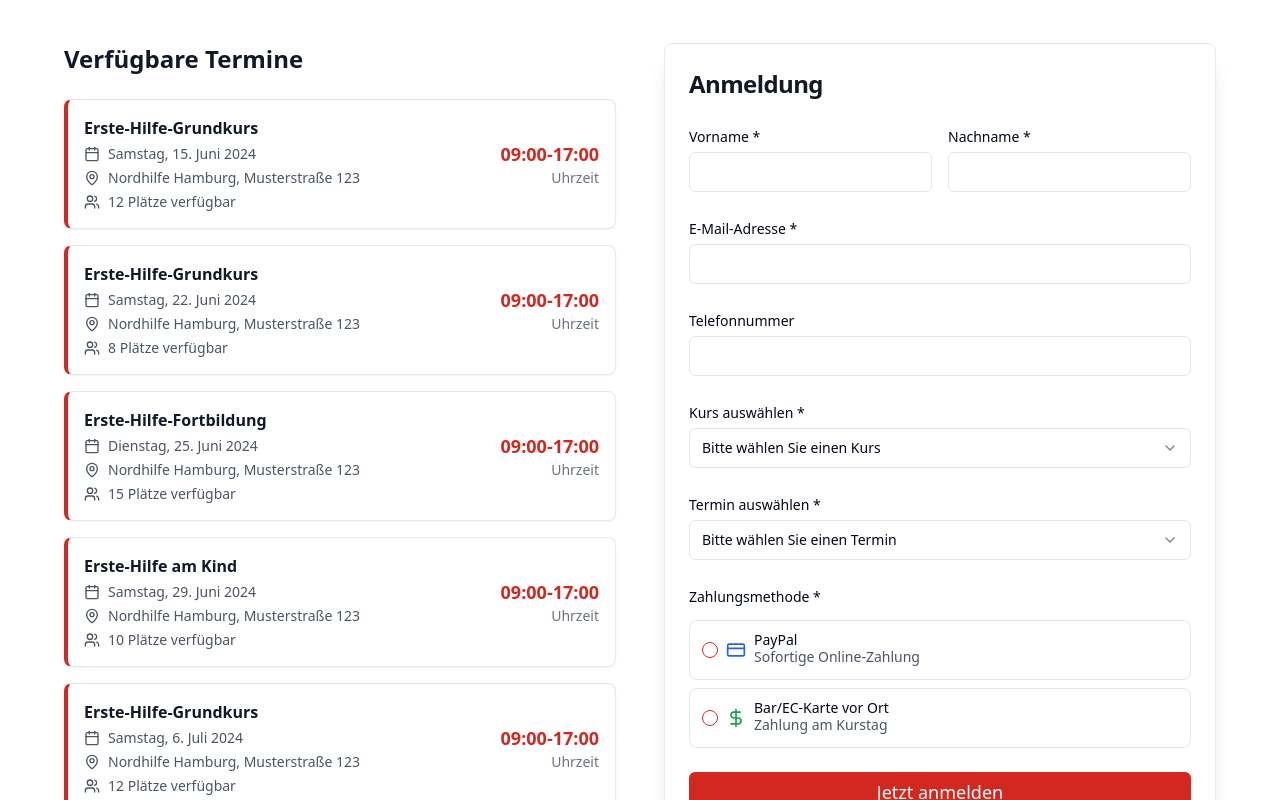
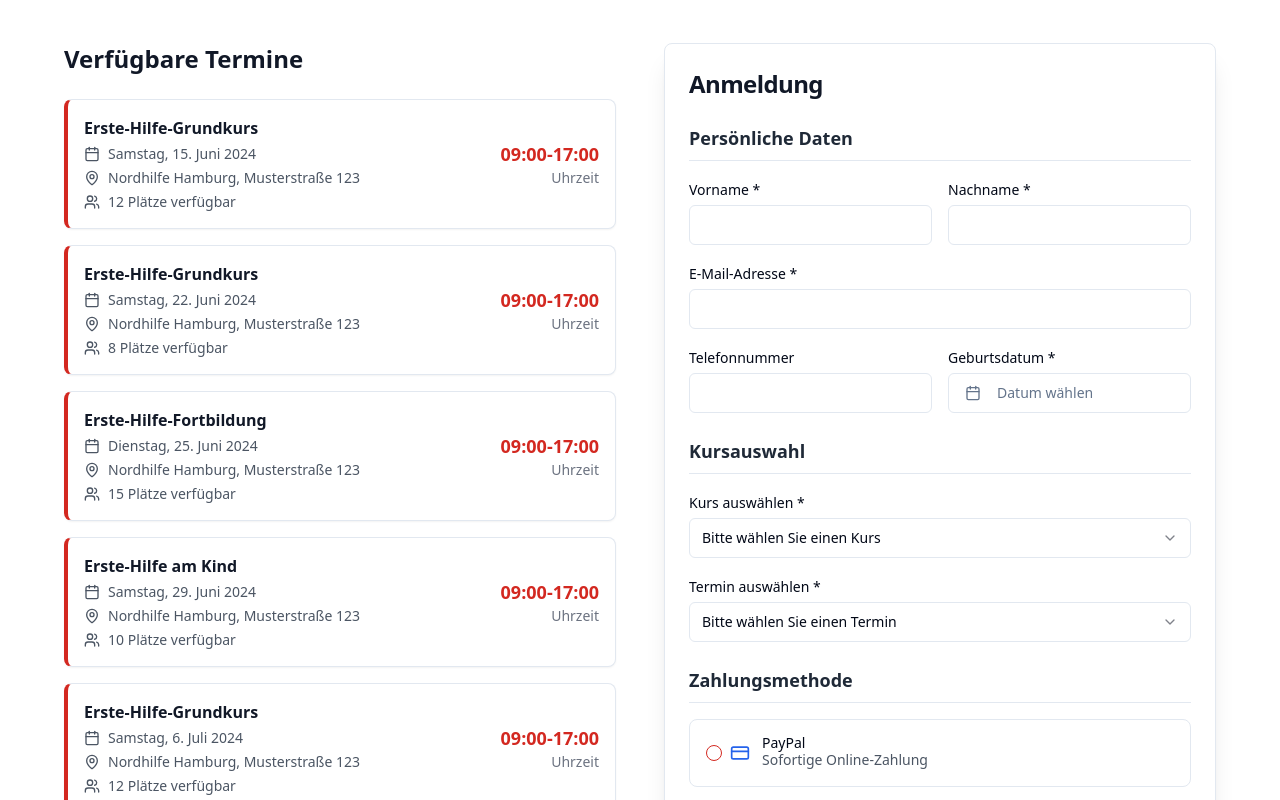
Before and after one commit to avn-dev/nordhilfe-kurs-anmeldung-rot, a React (Vite) app: page / in a window 1280 px wide. Shown: the part 1800-2600 px from the top of the page. Built offline with nearby package versions, Linux system fonts and the light colour scheme.

Commit message:
Add birthdate field to booking form
Added birthdate field to the booking form.  Prepared the form for POST requests to the backend and PayPal integration.

```diff
--- a/package.json
+++ b/package.json
@@ -25,7 +25,7 @@
     "@radix-ui/react-label": "^2.1.0",
     "@radix-ui/react-menubar": "^1.1.1",
     "@radix-ui/react-navigation-menu": "^1.2.0",
-    "@radix-ui/react-popover": "^1.1.1",
+    "@radix-ui/react-popover": "^1.1.14",
     "@radix-ui/react-progress": "^1.1.0",
     "@radix-ui/react-radio-group": "^1.2.0",
     "@radix-ui/react-scroll-area": "^1.1.0",
--- a/src/components/BookingSection.tsx
+++ b/src/components/BookingSection.tsx
@@ -1,4 +1,3 @@
-
 import { useState } from 'react';
 import { Button } from '@/components/ui/button';
 import { Card, CardContent, CardHeader, CardTitle } from '@/components/ui/card';
@@ -6,8 +5,12 @@ import { Input } from '@/components/ui/input';
 import { Label } from '@/components/ui/label';
 import { Select, SelectContent, SelectItem, SelectTrigger, SelectValue } from '@/components/ui/select';
 import { RadioGroup, RadioGroupItem } from '@/components/ui/radio-group';
-import { Calendar, MapPin, Users, CreditCard, DollarSign } from 'lucide-react';
+import { Calendar, MapPin, Users, CreditCard, DollarSign, CalendarIcon } from 'lucide-react';
 import { toast } from '@/hooks/use-toast';
+import { Calendar as CalendarComponent } from '@/components/ui/calendar';
+import { Popover, PopoverContent, PopoverTrigger } from '@/components/ui/popover';
+import { format } from 'date-fns';
+import { cn } from '@/lib/utils';
 
 const BookingSection = () => {
   const [formData, setFormData] = useState({
@@ -15,10 +18,13 @@ const BookingSection = () => {
     lastName: '',
     email: '',
     phone: '',
+    birthDate: undefined as Date | undefined,
     course: '',
     date: '',
     paymentMethod: ''
   });
+
+  const [isSubmitting, setIsSubmitting] = useState(false);
 
   const availableDates = [
     { id: '1', date: '2024-06-15', time: '09:00-17:00', course: 'Erste-Hilfe-Grundkurs', spots: 12 },
@@ -32,7 +38,7 @@ const BookingSection = () => {
   const handleSubmit = async (e: React.FormEvent) => {
     e.preventDefault();
 
-    if (!formData.firstName || !formData.lastName || !formData.email || !formData.course || !formData.date || !formData.paymentMethod) {
+    if (!formData.firstName || !formData.lastName || !formData.email || !formData.birthDate || !formData.course || !formData.date || !formData.paymentMethod) {
       toast({
         title: "Fehler",
         description: "Bitte füllen Sie alle Pflichtfelder aus.",
@@ -41,23 +47,44 @@ const BookingSection = () => {
       return;
     }
 
-    // Hier wird später die Verbindung zum Laravel-Backend implementiert
+    setIsSubmitting(true);
+
     try {
-      console.log('Kursbuchung wird an Laravel-Backend gesendet:', formData);
+      console.log('Buchungsanfrage wird an Laravel-Backend gesendet:', {
+        ...formData,
+        birthDate: formData.birthDate?.toISOString().split('T')[0] // Format: YYYY-MM-DD
+      });
 
-      // TODO: API-Call zum Laravel-Backend
-      // const response = await fetch('/api/bookings', {
-      //   method: 'POST',
-      //   headers: { 'Content-Type': 'application/json' },
-      //   body: JSON.stringify(formData)
-      // });
+      // POST request an Laravel-Backend
+      const response = await fetch('/api/bookings', {
+        method: 'POST',
+        headers: {
+          'Content-Type': 'application/json',
+          'Accept': 'application/json'
+        },
+        body: JSON.stringify({
+          ...formData,
+          birthDate: formData.birthDate?.toISOString().split('T')[0]
+        })
+      });
+
+      if (!response.ok) {
+        throw new Error('Fehler bei der Buchungsanfrage');
+      }
+
+      const data = await response.json();
 
       if (formData.paymentMethod === 'paypal') {
+        // PayPal-URL vom Backend erhalten und in neuem Tab öffnen
+        if (data.paypal_url) {
+          window.open(data.paypal_url, '_blank');
           toast({
-          title: "PayPal-Zahlung wird verarbeitet...",
-          description: "Sie werden zu PayPal weitergeleitet.",
+            title: "PayPal-Zahlung",
+            description: "PayPal wurde in einem neuen Tab geöffnet. Schließen Sie die Zahlung dort ab.",
           });
-        // TODO: PayPal-Integration über Laravel-Backend
+        } else {
+          throw new Error('PayPal-URL nicht erhalten');
+        }
       } else {
         toast({
           title: "Anmeldung erfolgreich!",
@@ -65,26 +92,31 @@ const BookingSection = () => {
         });
       }
 
-      // Form zurücksetzen
+      // Form zurücksetzen nach erfolgreicher Buchung
       setFormData({
         firstName: '',
         lastName: '',
         email: '',
         phone: '',
+        birthDate: undefined,
         course: '',
         date: '',
         paymentMethod: ''
       });
+
     } catch (error) {
+      console.error('Buchungsfehler:', error);
       toast({
         title: "Fehler",
         description: "Bei der Anmeldung ist ein Fehler aufgetreten. Bitte versuchen Sie es erneut.",
         variant: "destructive"
       });
+    } finally {
+      setIsSubmitting(false);
     }
   };
 
-  const handleInputChange = (field: string, value: string) => {
+  const handleInputChange = (field: string, value: string | Date | undefined) => {
     setFormData(prev => ({ ...prev, [field]: value }));
   };
 
@@ -156,6 +188,12 @@ const BookingSection = () => {
               </CardHeader>
               <CardContent>
                 <form onSubmit={handleSubmit} className="space-y-6">
+                  {/* Persönliche Daten */}
+                  <div className="space-y-4">
+                    <h3 className="text-lg font-semibold text-gray-800 border-b pb-2">
+                      Persönliche Daten
+                    </h3>
+
                     <div className="grid grid-cols-2 gap-4">
                       <div>
                         <Label htmlFor="firstName">Vorname *</Label>
@@ -165,6 +203,7 @@ const BookingSection = () => {
                           onChange={(e) => handleInputChange('firstName', e.target.value)}
                           className="mt-1"
                           required
+                          disabled={isSubmitting}
                         />
                       </div>
                       <div>
@@ -175,6 +214,7 @@ const BookingSection = () => {
                           onChange={(e) => handleInputChange('lastName', e.target.value)}
                           className="mt-1"
                           required
+                          disabled={isSubmitting}
                         />
                       </div>
                     </div>
@@ -188,9 +228,11 @@ const BookingSection = () => {
                         onChange={(e) => handleInputChange('email', e.target.value)}
                         className="mt-1"
                         required
+                        disabled={isSubmitting}
                       />
                     </div>
 
+                    <div className="grid grid-cols-2 gap-4">
                       <div>
                         <Label htmlFor="phone">Telefonnummer</Label>
                         <Input
@@ -199,12 +241,59 @@ const BookingSection = () => {
                           value={formData.phone}
                           onChange={(e) => handleInputChange('phone', e.target.value)}
                           className="mt-1"
+                          disabled={isSubmitting}
                         />
                       </div>
+                      <div>
+                        <Label>Geburtsdatum *</Label>
+                        <Popover>
+                          <PopoverTrigger asChild>
+                            <Button
+                              variant="outline"
+                              className={cn(
+                                "w-full justify-start text-left font-normal mt-1",
+                                !formData.birthDate && "text-muted-foreground"
+                              )}
+                              disabled={isSubmitting}
+                            >
+                              <CalendarIcon className="mr-2 h-4 w-4" />
+                              {formData.birthDate ? (
+                                format(formData.birthDate, "dd.MM.yyyy")
+                              ) : (
+                                <span>Datum wählen</span>
+                              )}
+                            </Button>
+                          </PopoverTrigger>
+                          <PopoverContent className="w-auto p-0" align="start">
+                            <CalendarComponent
+                              mode="single"
+                              selected={formData.birthDate}
+                              onSelect={(date) => handleInputChange('birthDate', date)}
+                              disabled={(date) =>
+                                date > new Date() || date < new Date("1900-01-01")
+                              }
+                              initialFocus
+                              className="pointer-events-auto"
+                            />
+                          </PopoverContent>
+                        </Popover>
+                      </div>
+                    </div>
+                  </div>
+
+                  {/* Kursauswahl */}
+                  <div className="space-y-4">
+                    <h3 className="text-lg font-semibold text-gray-800 border-b pb-2">
+                      Kursauswahl
+                    </h3>
 
                     <div>
                       <Label htmlFor="course">Kurs auswählen *</Label>
-                    <Select onValueChange={(value) => handleInputChange('course', value)} required>
+                      <Select
+                        onValueChange={(value) => handleInputChange('course', value)}
+                        required
+                        disabled={isSubmitting}
+                      >
                         <SelectTrigger className="mt-1">
                           <SelectValue placeholder="Bitte wählen Sie einen Kurs" />
                         </SelectTrigger>
@@ -218,7 +307,11 @@ const BookingSection = () => {
 
                     <div>
                       <Label htmlFor="date">Termin auswählen *</Label>
-                    <Select onValueChange={(value) => handleInputChange('date', value)} required>
+                      <Select
+                        onValueChange={(value) => handleInputChange('date', value)}
+                        required
+                        disabled={isSubmitting}
+                      >
                         <SelectTrigger className="mt-1">
                           <SelectValue placeholder="Bitte wählen Sie einen Termin" />
                         </SelectTrigger>
@@ -231,18 +324,24 @@ const BookingSection = () => {
                         </SelectContent>
                       </Select>
                     </div>
+                  </div>
 
-                  <div>
-                    <Label>Zahlungsmethode *</Label>
+                  {/* Zahlungsmethode */}
+                  <div className="space-y-4">
+                    <h3 className="text-lg font-semibold text-gray-800 border-b pb-2">
+                      Zahlungsmethode
+                    </h3>
+
                     <RadioGroup
                       value={formData.paymentMethod}
                       onValueChange={(value) => handleInputChange('paymentMethod', value)}
-                      className="mt-3"
+                      className="space-y-3"
+                      disabled={isSubmitting}
                     >
-                      <div className="flex items-center space-x-2 p-3 border rounded-lg hover:bg-gray-50">
+                      <div className="flex items-center space-x-2 p-4 border rounded-lg hover:bg-gray-50 transition-colors">
                         <RadioGroupItem value="paypal" id="paypal" />
                         <Label htmlFor="paypal" className="flex items-center cursor-pointer flex-1">
-                          <CreditCard className="h-5 w-5 mr-2 text-blue-600" />
+                          <CreditCard className="h-5 w-5 mr-3 text-blue-600" />
                           <div>
                             <div className="font-medium">PayPal</div>
                             <div className="text-sm text-gray-600">Sofortige Online-Zahlung</div>
@@ -250,10 +349,10 @@ const BookingSection = () => {
                         </Label>
                       </div>
 
-                      <div className="flex items-center space-x-2 p-3 border rounded-lg hover:bg-gray-50">
+                      <div className="flex items-center space-x-2 p-4 border rounded-lg hover:bg-gray-50 transition-colors">
                         <RadioGroupItem value="onsite" id="onsite" />
                         <Label htmlFor="onsite" className="flex items-center cursor-pointer flex-1">
-                          <DollarSign className="h-5 w-5 mr-2 text-green-600" />
+                          <DollarSign className="h-5 w-5 mr-3 text-green-600" />
                           <div>
                             <div className="font-medium">Bar/EC-Karte vor Ort</div>
                             <div className="text-sm text-gray-600">Zahlung am Kurstag</div>
@@ -266,8 +365,15 @@ const BookingSection = () => {
                   <Button
                     type="submit"
                     className="w-full bg-primary-500 hover:bg-primary-600 text-white py-3 text-lg"
+                    disabled={isSubmitting}
                   >
-                    {formData.paymentMethod === 'paypal' ? 'Jetzt mit PayPal bezahlen' : 'Jetzt anmelden'}
+                    {isSubmitting ? (
+                      'Wird verarbeitet...'
+                    ) : formData.paymentMethod === 'paypal' ? (
+                      'Jetzt mit PayPal bezahlen'
+                    ) : (
+                      'Jetzt anmelden'
+                    )}
                   </Button>
 
                   <p className="text-sm text-gray-600 text-center">
```
Also changed, not shown: 1 other file (tests, documents, lock files or other folders). Lines whose indentation alone changed are shown as unchanged.
